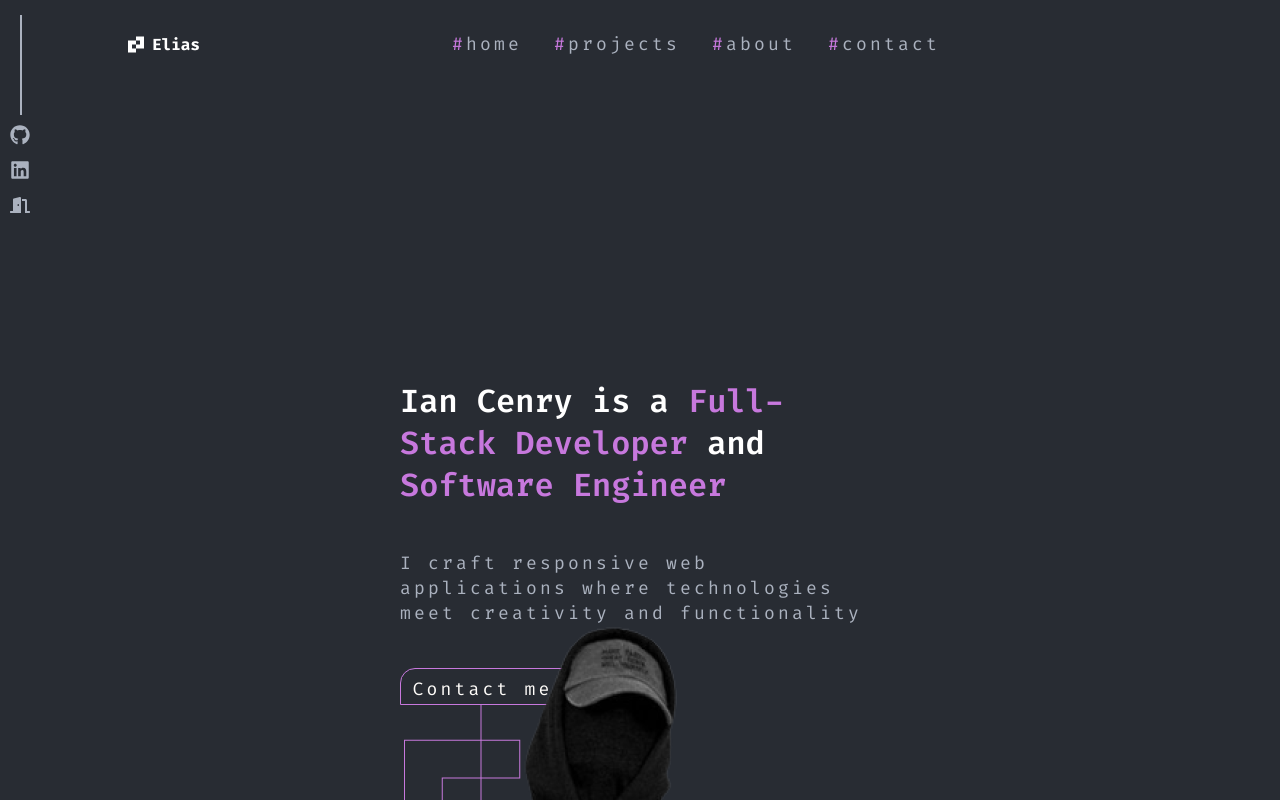
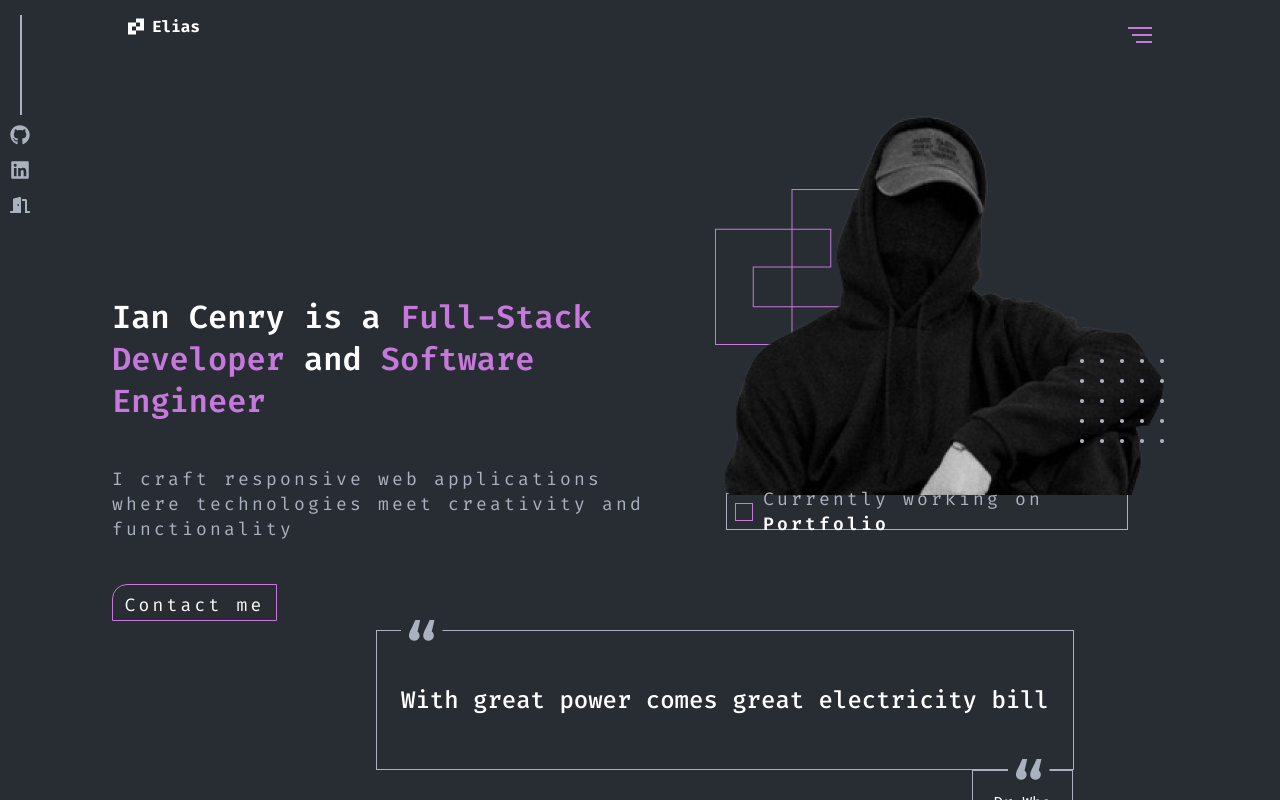
Before and after one commit to iancenry/portfolio2.0, a React (Vite) app: page / in a window 1280 px wide. Shown: the top 800 px of the page. Built offline with nearby package versions, Linux system fonts and the light colour scheme.

Commit message:
switch to mixins

```diff
--- a/src/sass/index.scss
+++ b/src/sass/index.scss
@@ -54,12 +54,19 @@ body {
   color: $white;
   cursor: url(../assets/images/mouse-pointer.png), auto;
   font-size: 100%;
-  //overflow-x: hidden;
 }
 
 .section {
   padding: 4rem 25rem;
   height: 100svh;
+
+  @include breakpoint-down(x-large) {
+    padding: 1rem 7rem;
+  }
+
+  @include breakpoint-down(medium) {
+    padding: 0 4rem;
+  }
 }
 
 .headtext__firacode {
@@ -134,33 +141,14 @@ a:hover {
 //Visibility
 .hide-for-mobile {
   // hide for tablet and mobile
-  @include breakpoint-down(medium) {
+  @include breakpoint-down(x-large) {
     display: none;
   }
 }
 
 .hide-for-desktop {
   //hide for desktop viewport widths and up
-  @include breakpoint-up(large) {
+  @include breakpoint-up(x-large) {
     display: none;
   }
 }
-
-@media screen and (max-width: 2000px) {
-}
-
-/* 0-900 */
-@media screen and (max-width: 900px) {
-  .section {
-    padding: 1rem 7rem;
-    height: 100svh;
-  }
-}
-
-/* 0-650 */
-@media screen and (max-width: 650px) {
-  .section {
-    padding: 0 4rem;
-    height: 100svh;
-  }
-}
```
